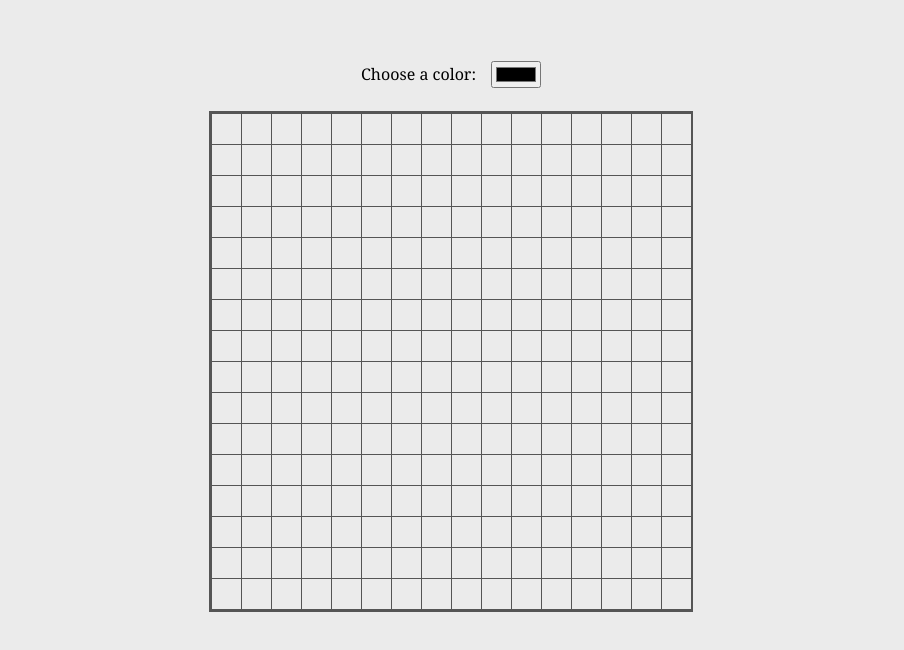
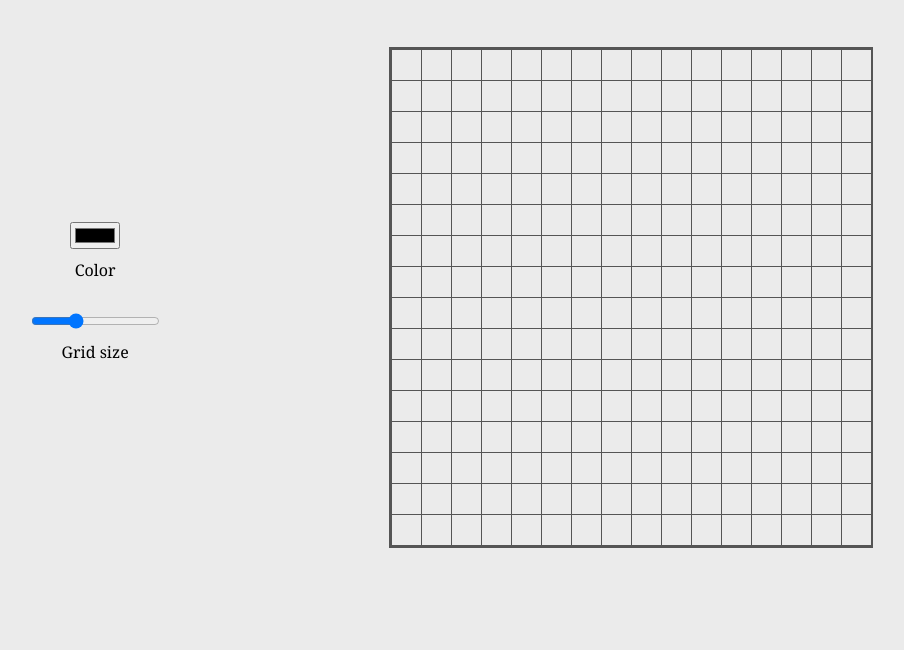
Before and after one commit to landoncayia/etch-a-sketch, a plain HTML site: page index.html in a window 1280 px wide. Shown: the part 66-716 px from the top of the page, without its empty margins (189-1093 px from the left). Drawn offline with Linux system fonts and the light colour scheme.

Commit message:
Add grid size slider; currently nonfunctional

```diff
--- a/index.html
+++ b/index.html
@@ -11,9 +11,16 @@
 <body>
   <h1>Etch A Sketch</h1>
   <div id="grid-wrapper">
-    <div id="set-color">
-      <p>Choose a color:</p>
-      <input type="color" id="color-picker">
+    <div id="settings-container">
+      <div id="set-color" class="grid-setting">
+        <input type="color" id="color-picker" name="color">
+        <label for="color">Color</label>
+      </div>
+
+      <div id="set-gridsize" class="grid-setting">
+        <input type="range" id="grid-slider" name="size" min="8" max="32" value="16">
+        <label for="size">Grid size</label>
+      </div>
     </div>
 
     <div id="grid-container"></div>
--- a/style.css
+++ b/style.css
@@ -10,12 +10,21 @@ h1 {
   text-align: center;
 }
 
+input {
+  text-align: right;
+}
+
 #grid-wrapper {
   display: flex;
-  flex-direction: column;
   justify-content: space-evenly;
   align-items: center;
   gap: 10px;
+}
+
+#settings-container {
+  display: flex;
+  flex-direction: column;
+  gap: 20px;
 }
 
 #grid-container {
@@ -32,11 +41,15 @@ h1 {
   border-left: 1px solid rgb(85, 85, 85);
 }
 
-#set-color {
+.grid-setting {
   display: flex;
+  flex-direction: column;
   justify-content: center;
   align-items: center;
-  gap: 15px;
+}
+
+.grid-setting label {
+  margin: 10px 0;
 }
 
 .border-right {
```
